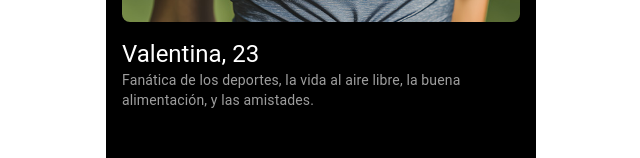
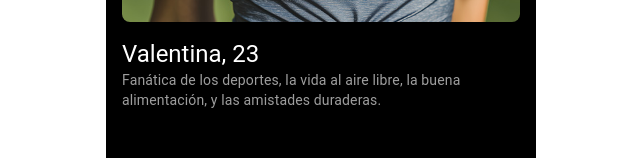
Before and after one commit to lgherrera/voice-chat-ui, a React (Vite) app: page / in a window 1280 px wide. Shown: the part 1265-1423 px from the top of the page, without its empty margins (319-959 px from the left). Built offline with nearby package versions, Linux system fonts and the light colour scheme; no server answers.

Commit message:
chore: update Valentina description (amistades duraderas)

```diff
--- a/src/components/LandingPage.tsx
+++ b/src/components/LandingPage.tsx
@@ -104,7 +104,7 @@ export const LandingPage: React.FC<Props> = ({ onStart }) => (
         </Typography>
         {/* new Spanish description */}
         <Typography variant="body2" color="grey.500">
-          Fanática de los deportes, la vida al aire libre, la buena alimentación, y las amistades.
+          Fanática de los deportes, la vida al aire libre, la buena alimentación, y las amistades duraderas.
         </Typography>
       </Box>
     </Box>
```
